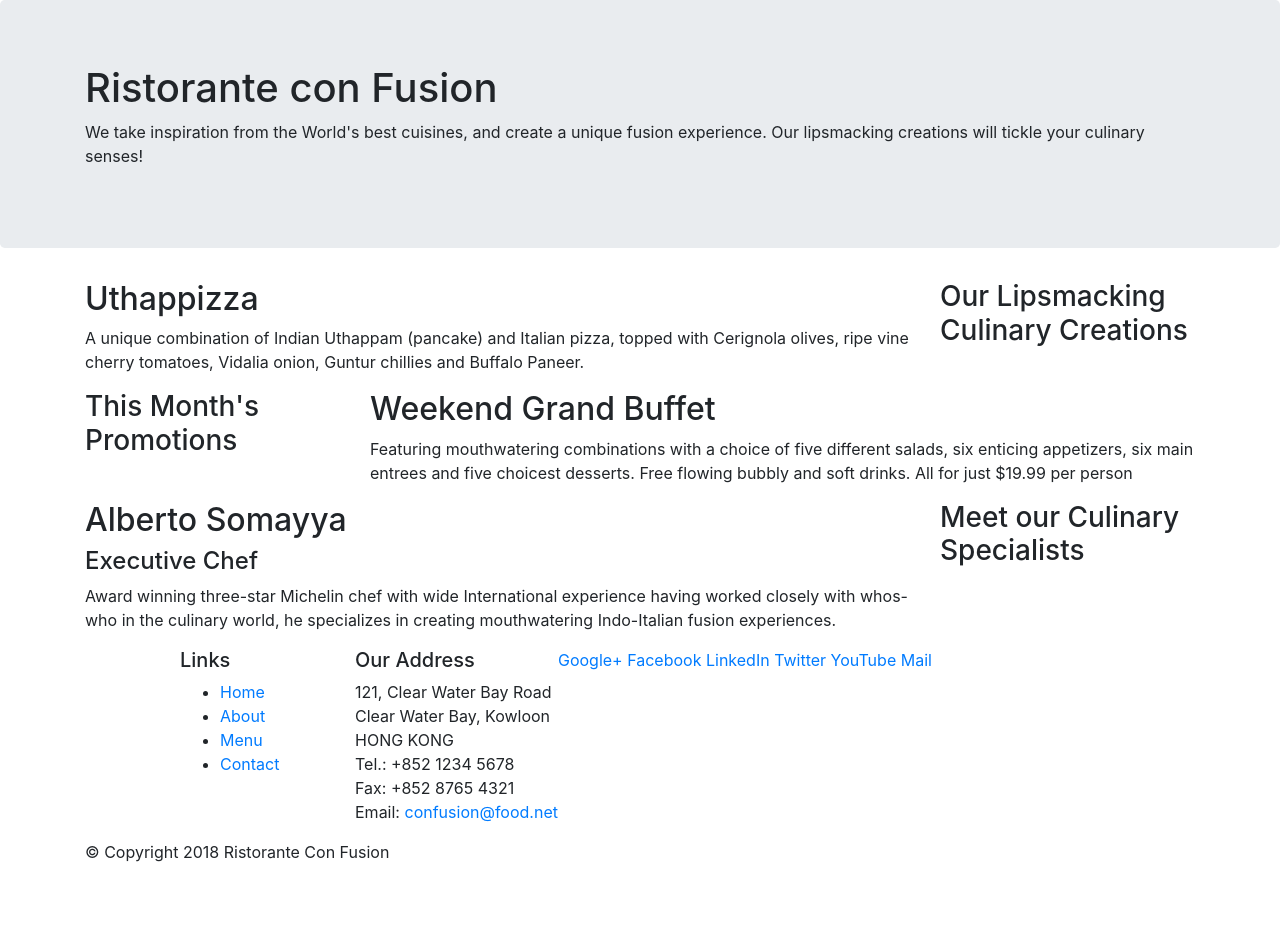
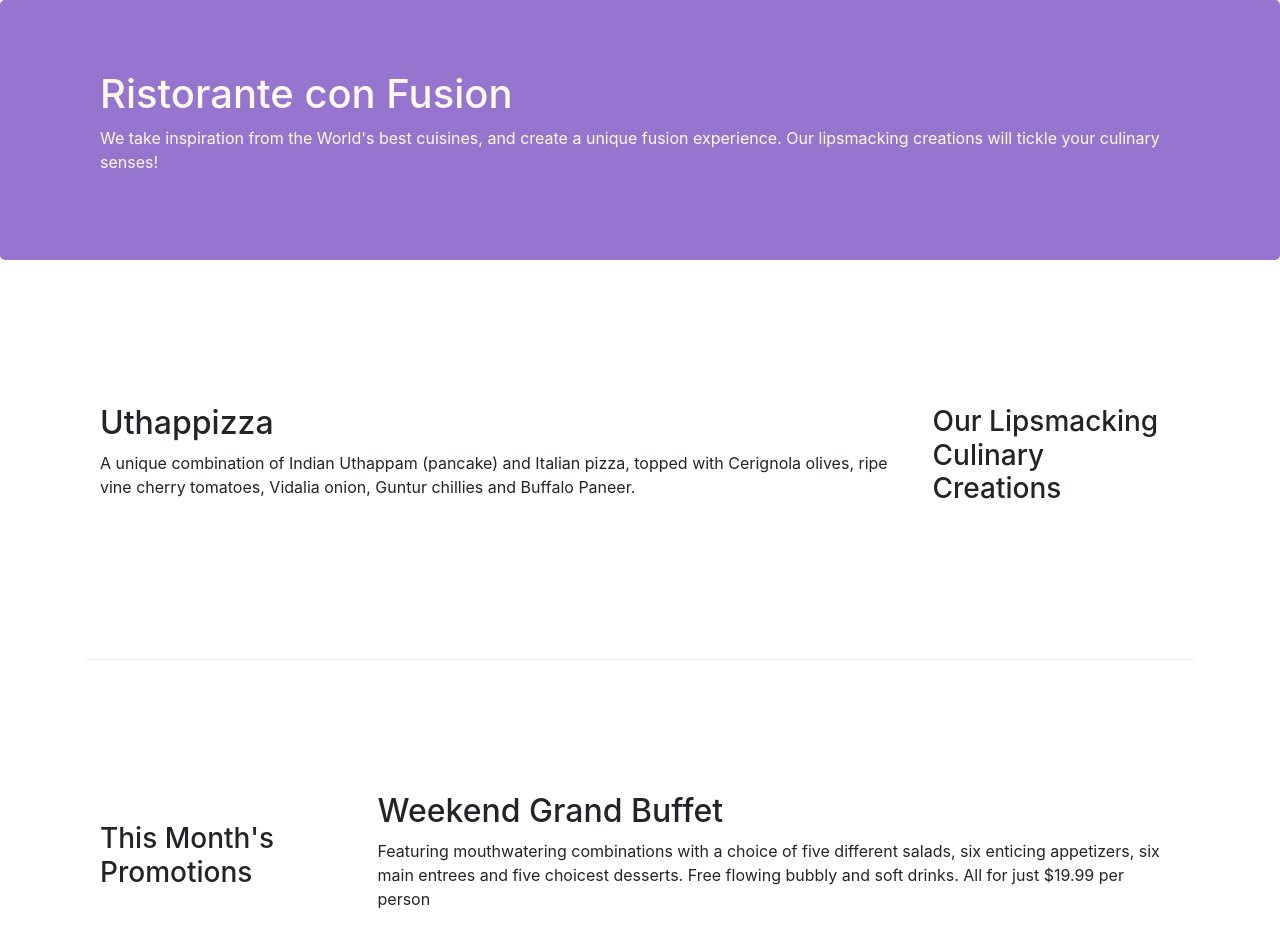
Before and after one commit to Photonicnova101/App-Development-learning, a website: page index.html in a window 1280 px wide. Shown: the top 952 px of the page. Before the commit the page ends 880 px from the top, so only its background shows below. Drawn offline with nearby package versions, Linux system fonts and the light colour scheme.

Commit message:
bootstrap commit part 2

```diff
--- /dev/null
+++ b/css/styles.css
@@ -0,0 +1,30 @@
+.row-header {
+    margin: 0px auto;
+    padding: opx auto;
+}
+
+.row-content {
+    margin: 0px auto;
+    padding: 50px 0px 50px 0px;
+    border-bottom: 1px ridge;
+    min-height: 400px;
+}
+
+.footer {
+    background-color: #D1C4E9;
+    margin: 0px auto;
+    padding: 20px 0px 20px 0px;
+}
+
+.jumbotron {
+    padding: 70px 30px 70px 30px;
+    margin: 0px auto;
+    background: #9575CD;
+    color: floralwhite;
+}
+
+.address {
+    font-size: 80%;
+    margin: 0px;
+    color: #0f0f0f;
+}
--- a/index.html
+++ b/index.html
@@ -8,6 +8,7 @@
 
     <!-- Bootstrap CSS -->
     <link rel="stylesheet" href="node_modules/bootstrap/dist/css/bootstrap.min.css">
+    <link rel="stylesheet" href="css/styles.css">
     <title>Ristorante Con Fusion</title>
 </head>
 
@@ -15,7 +16,7 @@
 
     <header class = "jumbotron">
         <div class ="container">
-            <div class = "row">
+            <div class = "row row-header">
                 <div class = "col-12 col sm-6">
                     <h1>Ristorante con Fusion</h1>
                     <p>We take inspiration from the World's best cuisines, and create a unique fusion experience. Our lipsmacking creations will tickle your culinary senses!</p>
@@ -27,7 +28,7 @@
     </header>
 
     <div class = "container">
-        <div class ="row">
+        <div class ="row row-content align-items-center">
             <div class ="col-12 col-sm-4 order-sm-last col-md-3">
                 <h3>Our Lipsmacking Culinary Creations</h3>
             </div>
@@ -38,7 +39,7 @@
         </div>
 
 
-        <div class = "row">
+        <div class = "row row-content align-items-center">
             <div class ="col-12 col-sm-4 col-md-3">
                 <h3>This Month's Promotions</h3>
             </div>
@@ -48,7 +49,7 @@
             </div>
         </div>
 
-        <div class = "row">
+        <div class = "row row-content align-items-center">
             <div class ="col-12 col-sm-4 order-sm-last col-md-3">
                 <h3>Meet our Culinary Specialists</h3>
             </div>
@@ -60,12 +61,12 @@
         </div>
     </div>
 
-    <footer>
+    <footer class="footer">
         <div class = "container">
             <div class = "row">
                 <div class = "col-4 offset-1 col-sm-2">
                     <h5>Links</h5>
-                    <ul>
+                    <ul class = "list-unstyled">
                         <li><a href="#">Home</a></li>
                         <li><a href="#">About</a></li>
                         <li><a href="#">Menu</a></li>
@@ -83,8 +84,8 @@
 		              Email: <a href="mailto:confusion@food.net">confusion@food.net</a>
 		           </address>
                 </div>
-                <div col 12 col-sm-4>
-                    <div>
+                <div class= "col 12 col-sm-4 align-self-center">
+                    <div class= "text-center">
                         <a href="http://google.com/+">Google+</a>
                         <a href="http://www.facebook.com/profile.php?id=">Facebook</a>
                         <a href="http://www.linkedin.com/in/">LinkedIn</a>
@@ -94,7 +95,7 @@
                     </div>
                 </div>
            </div>
-           <div class = "row">
+           <div class = "row justify-content-center">
                 <div class ="col-auto">
                     <p>© Copyright 2018 Ristorante Con Fusion</p>
                 </div>
```
